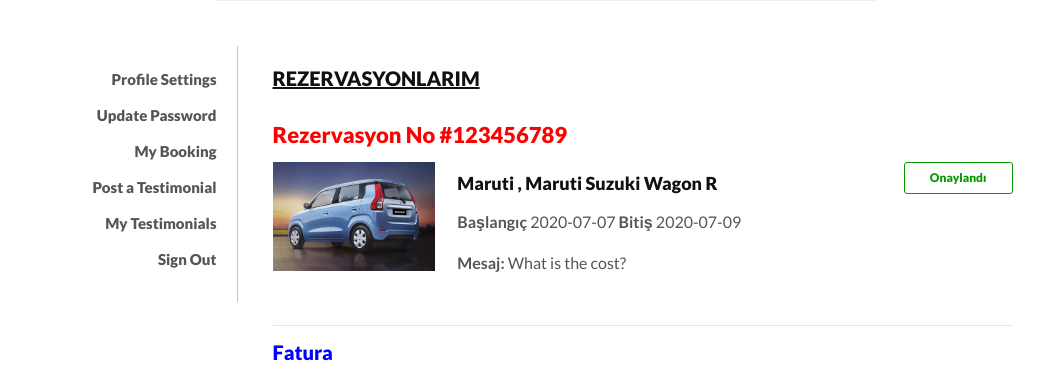
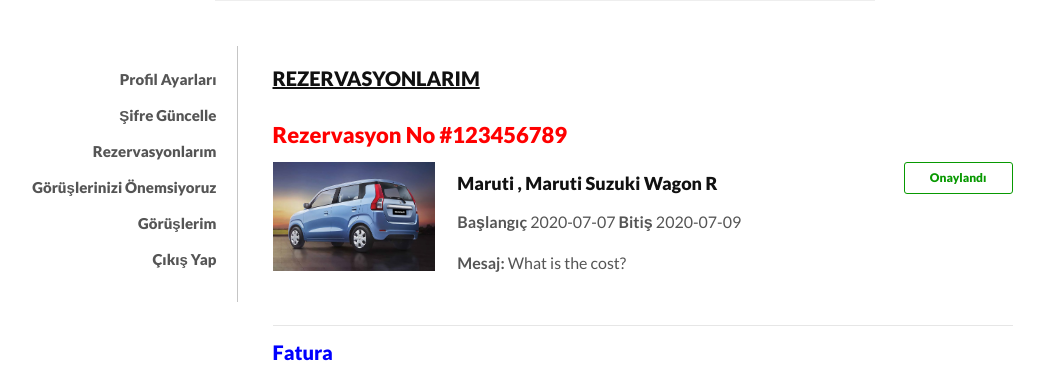
Before and after one commit to bbozkurtyusuf/bozkurt-car-rental, a PHP site: page /my-booking.php in a window 1280 px wide. Shown: the part 689-1054 px from the top of the page, without its empty margins (95-1139 px from the left). Run offline with PHP 8.4, Linux system fonts and the light colour scheme; a user stored in the database is signed in; data comes from the database, SQL or seed files in the repository.

Commit message:
sidebar.php translate edildi

```diff
--- a/includes/sidebar.php
+++ b/includes/sidebar.php
@@ -1,11 +1,11 @@
 <div class="profile_nav">
           <ul>
-            <li><a href="profile.php">Profile Settings</a></li>
-              <li><a href="update-password.php">Update Password</a></li>
-            <li><a href="my-booking.php">My Booking</a></li>
-            <li><a href="post-testimonial.php">Post a Testimonial</a></li>
-               <li><a href="my-testimonials.php">My Testimonials</a></li>
-            <li><a href="logout.php">Sign Out</a></li>
+            <li><a href="profile.php">Profil Ayarları</a></li>
+              <li><a href="update-password.php">Şifre Güncelle</a></li>
+            <li><a href="my-booking.php">Rezervasyonlarım</a></li>
+            <li><a href="post-testimonial.php">Görüşlerinizi Önemsiyoruz</a></li>
+               <li><a href="my-testimonials.php">Görüşlerim</a></li>
+            <li><a href="logout.php">Çıkış Yap</a></li>
           </ul>
         </div>
       </div>
```
